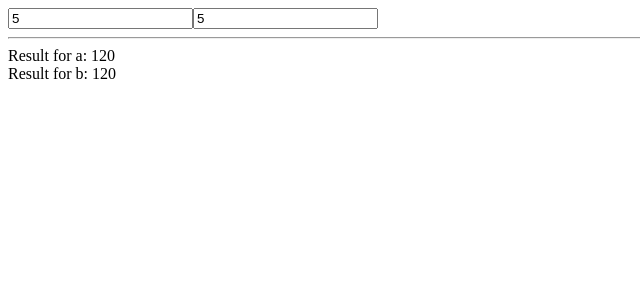
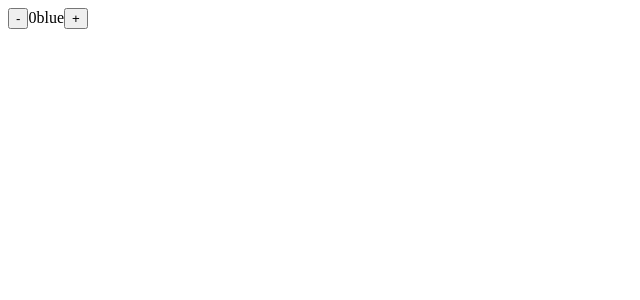
Before and after one commit to limitlesscreator/reactTheory, a React (Create React App) app: page / in a window 1280 px wide. Shown: the top 300 px of the page, without its empty margins (0-640 px from the left). Built offline with nearby package versions, Linux system fonts and the light colour scheme.

Commit message:
useState WebDevSimplified

```diff
--- a/src/App.js
+++ b/src/App.js
@@ -1,11 +1,11 @@
 import React, {useState, useReducer} from "react";
-import {Example} from "./UseMemo";
+import {Example, UseState} from "./UseState";
 
 export function App() {
 
     return (
         <>
-        <Example/>
+            <UseState/>
         </>
     )
 }
--- a/src/UseMemo.tsx
+++ /dev/null
@@ -1,41 +0,0 @@
-import React, {useMemo, useState} from "react";
-
-export function Example() {
-
-    const [a, setA] = useState<number>(5)
-    const [b, setB] = useState<number>(5)
-
-    let resultA = 1
-    let resultB = 1
-
-    resultA = useMemo(() => {
-        let tempResultA = 1;
-        for (let i = 1; i <= a; i++) {
-            let fake = 0
-            while (fake < 100000000) {
-                fake++
-            }
-            tempResultA *= i
-        }
-        return tempResultA
-    }, [a])
-
-
-    for (let i = 1; i <= b; i++) {
-        resultB *= i
-    }
-
-    return (
-        <>
-            <input value={a} onChange={(e) => setA(+e.currentTarget.value)}/>
-            <input value={b} onChange={(e) => setB(+e.currentTarget.value)}/>
-            <hr/>
-            <div>
-                Result for a: {resultA}
-            </div>
-            <div>
-                Result for b: {resultB}
-            </div>
-        </>
-    )
-}
--- /dev/null
+++ b/src/UseState.tsx
@@ -0,0 +1,27 @@
+import React, {useState} from "react";
+
+export function UseState() {
+    const [count, setCount] = useState(0)
+    const [theme, setTheme] = useState("blue")
+
+    function decrementCount() {
+        // setCount(count - 1)
+        setCount(prevCount => prevCount - 1)
+        setCount(prevCount => prevCount - 1)
+    }
+
+    function incrementCount() {
+        // setCount(count +  1)
+        setCount(prevCount => prevCount + 1)
+        setTheme("red")
+    }
+
+    return (
+        <>
+            <button onClick={decrementCount}>-</button>
+            <span>{count}</span>
+            <span>{theme}</span>
+            <button onClick={incrementCount}>+</button>
+        </>
+    )
+}
```
Also changed, not shown: src/tasks/tasks.ts (deleted, +0 -116 lines), 1 other file (tests, documents, lock files or other folders).
